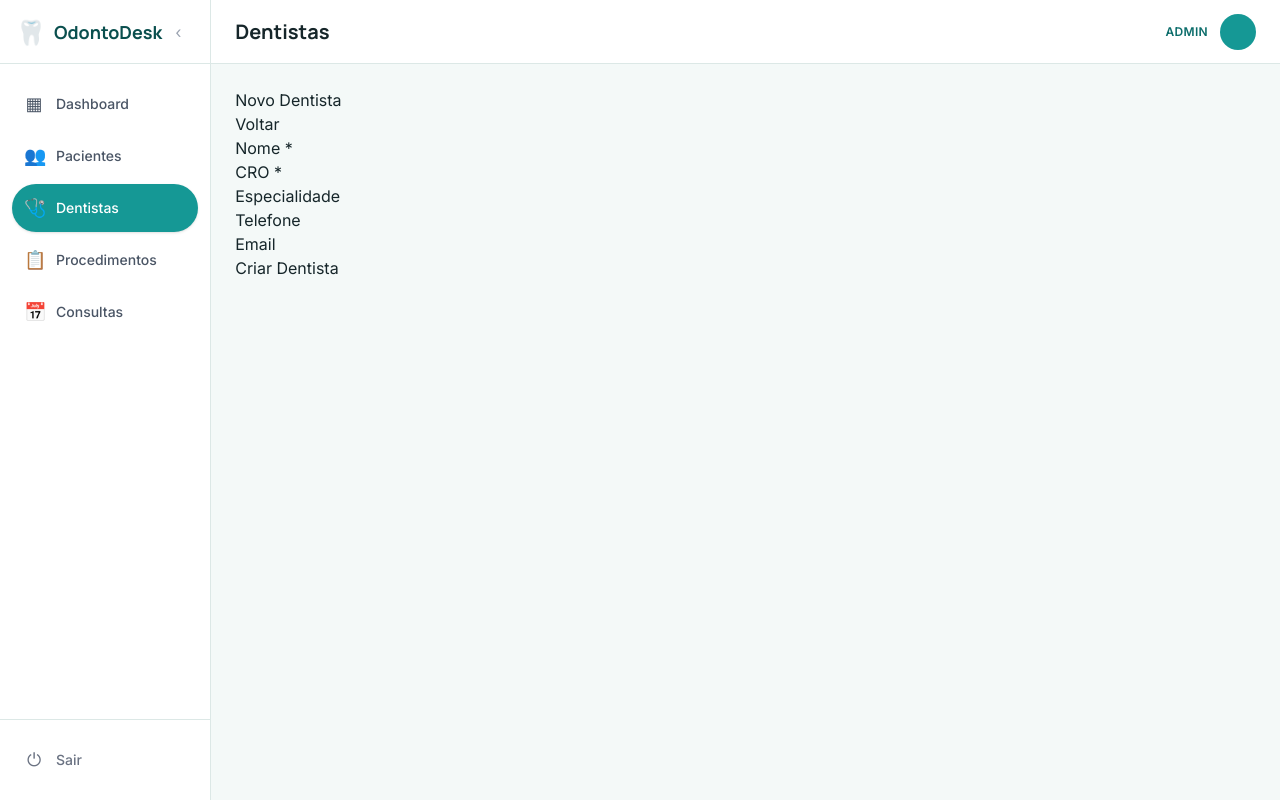
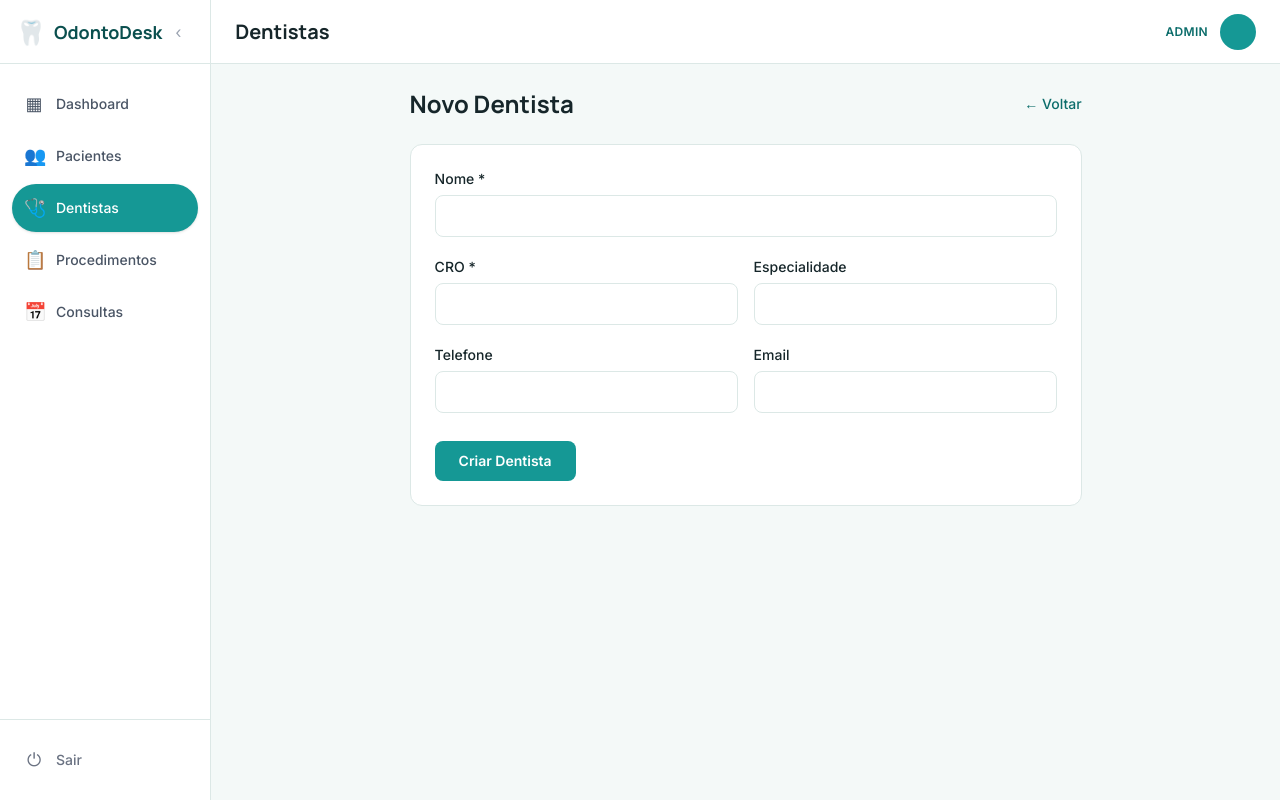
Before and after one commit to DiegoOliveira01/odontodesk-frontend, an Angular app: page /dentists/new in a window 1280 px wide. Built offline with nearby package versions, Linux system fonts and the light colour scheme; sample sign-in values are in the browser's storage.

Commit message:
style: apply Tailwind styling to Dentist and Procedure list/form
- Match visual pattern established in Patient CRUD
- Consistent table, modal and form styling across all simple CRUDs

```diff
--- a/src/app/features/dentists/dentist-form/dentist-form.html
+++ b/src/app/features/dentists/dentist-form/dentist-form.html
@@ -1,50 +1,69 @@
-<div class="page">
+<div class="max-w-2xl mx-auto">
 
-  <div class="page__header">
-    <h2>{{ isEditMode() ? 'Editar Dentista' : 'Novo Dentista' }}</h2>
-    <a routerLink="/dentists">Voltar</a>
+  <div class="flex items-center justify-between mb-6">
+    <h2 class="font-display font-bold text-2xl text-ink">
+      {{ isEditMode() ? 'Editar Dentista' : 'Novo Dentista' }}
+    </h2>
+    <a routerLink="/dentists" class="text-sm text-primary-600 hover:text-primary-700 font-medium">← Voltar</a>
   </div>
 
   @if (errorMessage()) {
-    <div class="form-error-box">
+    <div class="bg-red-50 border border-red-200 text-red-700 text-sm rounded-lg px-4 py-3 mb-6">
       {{ errorMessage() }}
     </div>
   }
 
   @if (isLoading()) {
-    <p>Carregando...</p>
+    <p class="text-gray-500 text-sm">Carregando...</p>
   } @else {
 
-    <form [formGroup]="dentistForm" (ngSubmit)="onSubmit()">
+    <form [formGroup]="dentistForm" (ngSubmit)="onSubmit()"
+          class="bg-white rounded-xl border border-app-border p-6 space-y-5">
 
-      <div class="form-group">
-        <label for="name">Nome *</label>
-        <input id="name" type="text" formControlName="name" />
+      <div>
+        <label for="name" class="block text-sm font-medium text-ink mb-1.5">Nome *</label>
+        <input id="name" type="text" formControlName="name"
+               class="w-full rounded-lg border border-app-border px-4 py-2.5 text-sm
+                      focus:outline-none focus:ring-2 focus:ring-primary-300 focus:border-primary-500" />
       </div>
 
-      <div class="form-group">
-        <label for="cro">CRO *</label>
-        <input id="cro" type="text" formControlName="cro" />
+      <div class="grid grid-cols-2 gap-4">
+        <div>
+          <label for="cro" class="block text-sm font-medium text-ink mb-1.5">CRO *</label>
+          <input id="cro" type="text" formControlName="cro"
+                 class="w-full rounded-lg border border-app-border px-4 py-2.5 text-sm
+                        focus:outline-none focus:ring-2 focus:ring-primary-300 focus:border-primary-500" />
+        </div>
+        <div>
+          <label for="specialty" class="block text-sm font-medium text-ink mb-1.5">Especialidade</label>
+          <input id="specialty" type="text" formControlName="specialty"
+                 class="w-full rounded-lg border border-app-border px-4 py-2.5 text-sm
+                        focus:outline-none focus:ring-2 focus:ring-primary-300 focus:border-primary-500" />
+        </div>
       </div>
 
-      <div class="form-group">
-        <label for="specialty">Especialidade</label>
-        <input id="specialty" type="text" formControlName="specialty" />
+      <div class="grid grid-cols-2 gap-4">
+        <div>
+          <label for="phone" class="block text-sm font-medium text-ink mb-1.5">Telefone</label>
+          <input id="phone" type="text" formControlName="phone"
+                 class="w-full rounded-lg border border-app-border px-4 py-2.5 text-sm
+                        focus:outline-none focus:ring-2 focus:ring-primary-300 focus:border-primary-500" />
+        </div>
+        <div>
+          <label for="email" class="block text-sm font-medium text-ink mb-1.5">Email</label>
+          <input id="email" type="email" formControlName="email"
+                 class="w-full rounded-lg border border-app-border px-4 py-2.5 text-sm
+                        focus:outline-none focus:ring-2 focus:ring-primary-300 focus:border-primary-500" />
+        </div>
       </div>
 
-      <div class="form-group">
-        <label for="phone">Telefone</label>
-        <input id="phone" type="text" formControlName="phone" />
+      <div class="pt-2">
+        <button type="submit" [disabled]="isLoading()"
+                class="bg-primary-500 hover:bg-primary-600 disabled:opacity-60
+                       text-white font-semibold text-sm rounded-lg px-6 py-2.5 transition-colors">
+          {{ isEditMode() ? 'Salvar Alterações' : 'Criar Dentista' }}
+        </button>
       </div>
-
-      <div class="form-group">
-        <label for="email">Email</label>
-        <input id="email" type="email" formControlName="email" />
-      </div>
-
-      <button type="submit" [disabled]="isLoading()">
-        {{ isEditMode() ? 'Salvar Alterações' : 'Criar Dentista' }}
-      </button>
 
     </form>
 
--- a/src/app/features/dentists/dentist-list/dentist-list.html
+++ b/src/app/features/dentists/dentist-list/dentist-list.html
@@ -1,75 +1,91 @@
-<div class="page">
+<div class="max-w-6xl mx-auto">
 
-  <div class="page__header">
-    <h2>Dentistas</h2>
-    <button class="btn btn--primary" (click)="goToNew()">
+  <div class="flex items-center justify-between mb-6">
+    <h2 class="font-display font-bold text-2xl text-ink">Dentistas</h2>
+    <button
+      (click)="goToNew()"
+      class="bg-primary-500 hover:bg-primary-600 text-white font-semibold text-sm
+             rounded-lg px-4 py-2.5 transition-colors">
       + Novo Dentista
     </button>
   </div>
 
-  <div class="page__search">
+  <div class="flex gap-3 mb-6">
     <input
       type="text"
       placeholder="Buscar por nome..."
       [(ngModel)]="searchTerm"
-      (keyup.enter)="onSearch()" />
+      (keyup.enter)="onSearch()"
+      class="flex-1 max-w-sm rounded-lg border border-app-border px-4 py-2.5 text-sm
+             focus:outline-none focus:ring-2 focus:ring-primary-300 focus:border-primary-500
+             transition-colors" />
     <input
       type="text"
       placeholder="Filtrar por especialidade..."
       [(ngModel)]="specialtyFilter"
-      (keyup.enter)="onSearch()" />
-    <button (click)="onSearch()">Buscar</button>
+      (keyup.enter)="onSearch()"
+      class="flex-1 max-w-sm rounded-lg border border-app-border px-4 py-2.5 text-sm
+             focus:outline-none focus:ring-2 focus:ring-primary-300 focus:border-primary-500
+             transition-colors" />
+    <button
+      (click)="onSearch()"
+      class="bg-white border border-app-border hover:bg-primary-50 text-gray-700
+             font-medium text-sm rounded-lg px-4 py-2.5 transition-colors">
+      Buscar
+    </button>
   </div>
 
   @if (isLoading()) {
-    <p>Carregando...</p>
+    <p class="text-gray-500 text-sm">Carregando...</p>
   }
 
   @if (!isLoading()) {
-    <table class="table">
+    <div class="bg-white rounded-xl border border-app-border overflow-hidden">
+      <table class="w-full text-sm">
         <thead>
-        <tr>
-          <th>Nome</th>
-          <th>CRO</th>
-          <th>Especialidade</th>
-          <th>Telefone</th>
-          <th>Email</th>
-          <th>Ações</th>
+          <tr class="bg-primary-50 text-primary-700 text-left">
+            <th class="px-5 py-3 font-semibold">Nome</th>
+            <th class="px-5 py-3 font-semibold">CRO</th>
+            <th class="px-5 py-3 font-semibold">Especialidade</th>
+            <th class="px-5 py-3 font-semibold">Telefone</th>
+            <th class="px-5 py-3 font-semibold">Email</th>
+            <th class="px-5 py-3 font-semibold text-right">Ações</th>
           </tr>
         </thead>
-      <tbody>
+        <tbody class="divide-y divide-app-border">
           @for (dentist of dentists(); track dentist.id) {
-          <tr>
-            <td>{{ dentist.name }}</td>
-            <td>{{ dentist.cro }}</td>
-            <td>{{ dentist.specialty || '-' }}</td>
-            <td>{{ dentist.phone || '-' }}</td>
-            <td>{{ dentist.email || '-' }}</td>
-            <td>
-              <button (click)="goToEdit(dentist)">Editar</button>
-              <button (click)="confirmDelete(dentist)">Excluir</button>
+            <tr class="hover:bg-primary-50/40 transition-colors">
+              <td class="px-5 py-3 font-medium text-ink">{{ dentist.name }}</td>
+              <td class="px-5 py-3 text-gray-600">{{ dentist.cro }}</td>
+              <td class="px-5 py-3 text-gray-600">{{ dentist.specialty || '-' }}</td>
+              <td class="px-5 py-3 text-gray-600">{{ dentist.phone || '-' }}</td>
+              <td class="px-5 py-3 text-gray-600">{{ dentist.email || '-' }}</td>
+              <td class="px-5 py-3 text-right space-x-2">
+                <button (click)="goToEdit(dentist)" class="text-primary-600 hover:text-primary-700 font-medium">Editar</button>
+                <button (click)="confirmDelete(dentist)" class="text-red-500 hover:text-red-600 font-medium">Excluir</button>
               </td>
             </tr>
           } @empty {
             <tr>
-            <td colspan="6">Nenhum dentista encontrado!</td>
+              <td colspan="6" class="px-5 py-8 text-center text-gray-400">Nenhum dentista encontrado</td>
             </tr>
           }
         </tbody>
       </table>
+    </div>
   }
 
-  @if (dentistToDelete()) {
-    <div class="modal-overlay">
-      <div class="modal">
-        <h3>Confirmar exclusão</h3>
-        <p>
+  @if (dentistToDelete(); as dentist) {
+    <div class="fixed inset-0 bg-black/40 flex items-center justify-center z-50">
+      <div class="bg-white rounded-xl p-6 w-full max-w-sm shadow-lg">
+        <h3 class="font-display font-bold text-lg text-ink mb-2">Confirmar exclusão</h3>
+        <p class="text-gray-600 text-sm mb-6">
           Tem certeza que deseja excluir o dentista
-          <strong>{{ dentistToDelete()?.name }}</strong>?
+          <strong class="text-ink">{{ dentist.name }}</strong>?
         </p>
-        <div class="modal__actions">
-          <button (click)="cancelDelete()">Cancelar</button>
-          <button class="btn--danger" (click)="deleteDentist()">Excluir</button>
+        <div class="flex justify-end gap-3">
+          <button (click)="cancelDelete()" class="px-4 py-2 rounded-lg text-sm font-medium text-gray-600 hover:bg-gray-100">Cancelar</button>
+          <button (click)="deleteDentist()" class="px-4 py-2 rounded-lg text-sm font-semibold text-white bg-red-500 hover:bg-red-600">Excluir</button>
         </div>
       </div>
     </div>
--- a/src/app/features/procedures/procedure-form/procedure-form.html
+++ b/src/app/features/procedures/procedure-form/procedure-form.html
@@ -1,45 +1,61 @@
-<div class="page">
+<div class="max-w-2xl mx-auto">
 
-  <div class="page__header">
-    <h2>{{ isEditMode() ? 'Editar Procedimento' : 'Novo Procedimento' }}</h2>
-    <a routerLink="/procedures">Voltar</a>
+  <div class="flex items-center justify-between mb-6">
+    <h2 class="font-display font-bold text-2xl text-ink">
+      {{ isEditMode() ? 'Editar Procedimento' : 'Novo Procedimento' }}
+    </h2>
+    <a routerLink="/procedures" class="text-sm text-primary-600 hover:text-primary-700 font-medium">← Voltar</a>
   </div>
 
   @if (errorMessage()) {
-    <div class="form-error-box">
+    <div class="bg-red-50 border border-red-200 text-red-700 text-sm rounded-lg px-4 py-3 mb-6">
       {{ errorMessage() }}
     </div>
   }
 
   @if (isLoading()) {
-    <p>Carregando...</p>
+    <p class="text-gray-500 text-sm">Carregando...</p>
   } @else {
 
-    <form [formGroup]="procedureForm" (ngSubmit)="onSubmit()">
+    <form [formGroup]="procedureForm" (ngSubmit)="onSubmit()"
+          class="bg-white rounded-xl border border-app-border p-6 space-y-5">
 
-      <div class="form-group">
-        <label for="name">Nome *</label>
-        <input id="name" type="text" formControlName="name" />
+      <div>
+        <label for="name" class="block text-sm font-medium text-ink mb-1.5">Nome *</label>
+        <input id="name" type="text" formControlName="name"
+               class="w-full rounded-lg border border-app-border px-4 py-2.5 text-sm
+                      focus:outline-none focus:ring-2 focus:ring-primary-300 focus:border-primary-500" />
       </div>
 
-      <div class="form-group">
-        <label for="description">Descrição</label>
-        <input id="description" type="text" formControlName="description" />
+      <div>
+        <label for="description" class="block text-sm font-medium text-ink mb-1.5">Descrição</label>
+        <input id="description" type="text" formControlName="description"
+               class="w-full rounded-lg border border-app-border px-4 py-2.5 text-sm
+                      focus:outline-none focus:ring-2 focus:ring-primary-300 focus:border-primary-500" />
       </div>
 
-      <div class="form-group">
-        <label for="estimatedDurationMinutes">Duração estimada (minutos)</label>
-        <input id="estimatedDurationMinutes" type="number" formControlName="estimatedDurationMinutes" />
+      <div class="grid grid-cols-2 gap-4">
+        <div>
+          <label for="estimatedDurationMinutes" class="block text-sm font-medium text-ink mb-1.5">Duração estimada (min)</label>
+          <input id="estimatedDurationMinutes" type="number" formControlName="estimatedDurationMinutes"
+                 class="w-full rounded-lg border border-app-border px-4 py-2.5 text-sm
+                        focus:outline-none focus:ring-2 focus:ring-primary-300 focus:border-primary-500" />
+        </div>
+        <div>
+          <label for="price" class="block text-sm font-medium text-ink mb-1.5">Preço (R$)</label>
+          <input id="price" type="number" step="0.01" formControlName="price"
+                 class="w-full rounded-lg border border-app-border px-4 py-2.5 text-sm
+                        focus:outline-none focus:ring-2 focus:ring-primary-300 focus:border-primary-500" />
+        </div>
       </div>
 
-      <div class="form-group">
-        <label for="price">Preço (R$)</label>
-        <input id="price" type="number" step="0.01" formControlName="price" />
+      <div class="pt-2">
+        <button type="submit" [disabled]="isLoading()"
+                class="bg-primary-500 hover:bg-primary-600 disabled:opacity-60
+                       text-white font-semibold text-sm rounded-lg px-6 py-2.5 transition-colors">
+          {{ isEditMode() ? 'Salvar Alterações' : 'Criar Procedimento' }}
+        </button>
       </div>
-
-      <button type="submit" [disabled]="isLoading()">
-        {{ isEditMode() ? 'Salvar Alterações' : 'Criar Procedimento' }}
-      </button>
 
     </form>
 
--- a/src/app/features/procedures/procedure-list/procedure-list.ts
+++ b/src/app/features/procedures/procedure-list/procedure-list.ts
@@ -11,6 +11,9 @@ import { FormsModule } from '@angular/forms';
   templateUrl: './procedure-list.html'
 })
 export class ProcedureList {
+isEditMode() {
+throw new Error('Method not implemented.');
+}
 
   private readonly procedureService = inject(ProcedureService);
   private readonly router = inject(Router);
```
Also changed, not shown: src/app/features/procedures/procedure-list/procedure-list.html (+47 -34 lines). Lines whose indentation alone changed are shown as unchanged.
